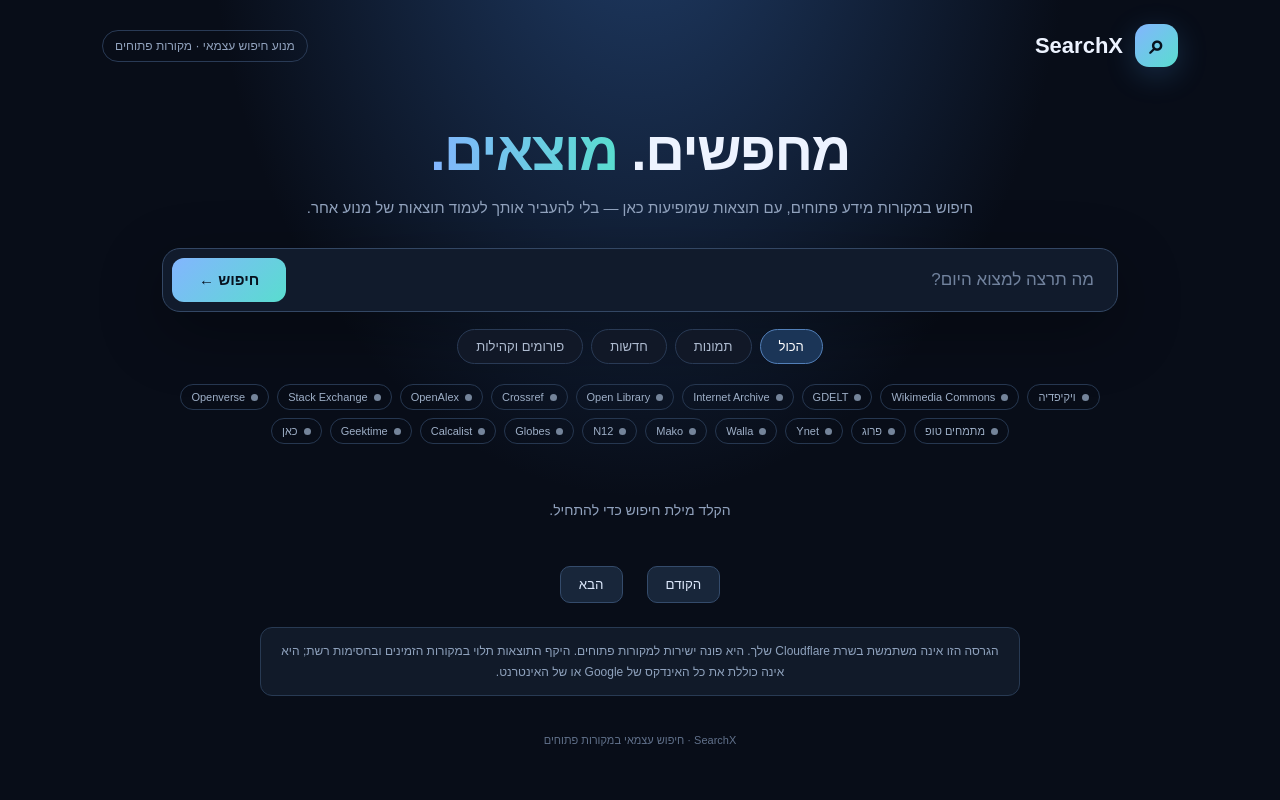
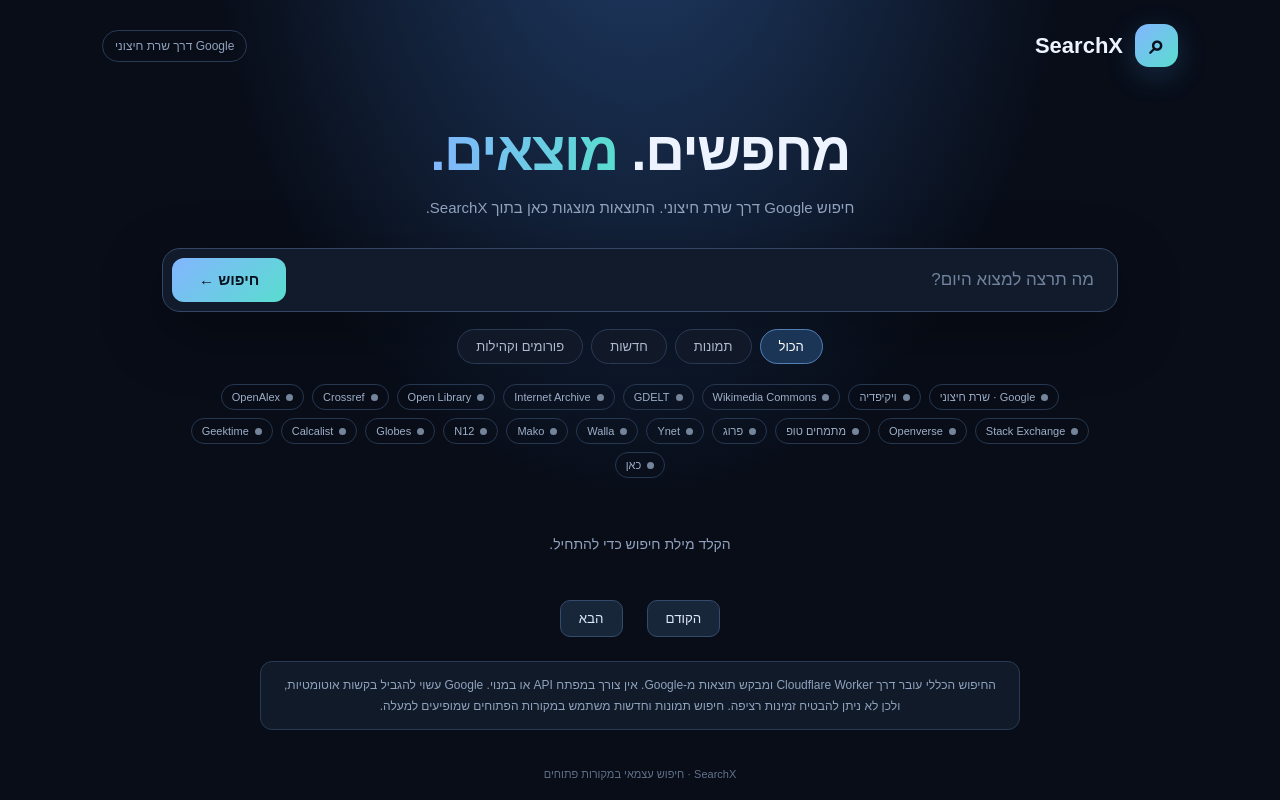
Before and after one commit to m0556737829-tech/SearchX, a plain HTML site: page site/index.html in a window 1280 px wide. Drawn offline with Linux system fonts and the light colour scheme.

Commit message:
Clarify Google proxy in SearchX interface

```diff
--- a/site/index.html
+++ b/site/index.html
@@ -17,16 +17,16 @@ main{max-width:1000px;margin:5vh auto 70px;padding:0 22px}.hero{text-align:cente
 @media(max-width:560px){header{padding:18px 16px}.status{display:none}main{margin-top:4vh;padding:0 14px}.searchbox{gap:4px}.searchbox input{font-size:15px;padding:10px}.searchbox button{padding:0 16px}.result{padding:15px}.result a.title{font-size:16px}.thumb{max-width:100px}}
 </style></head>
 <body>
-<header><div class="brand"><div class="logo">⌕</div>SearchX</div><div class="status">מנוע חיפוש עצמאי · מקורות פתוחים</div></header>
+<header><div class="brand"><div class="logo">⌕</div>SearchX</div><div class="status">Google דרך שרת חיצוני</div></header>
 <main>
-<section class="hero"><h1>מחפשים. <span>מוצאים.</span></h1><p>חיפוש במקורות מידע פתוחים, עם תוצאות שמופיעות כאן — בלי להעביר אותך לעמוד תוצאות של מנוע אחר.</p></section>
+<section class="hero"><h1>מחפשים. <span>מוצאים.</span></h1><p>חיפוש Google דרך שרת חיצוני. התוצאות מוצגות כאן בתוך SearchX.</p></section>
 <form class="searchbox" id="form"><input id="q" type="search" placeholder="מה תרצה למצוא היום?" autocomplete="off" required><button id="submit" type="submit">חיפוש ←</button></form>
 <nav class="filters" aria-label="סוג תוצאות"><button class="filter active" data-cat="general">הכול</button><button class="filter" data-cat="images">תמונות</button><button class="filter" data-cat="news">חדשות</button><button class="filter" data-cat="community">פורומים וקהילות</button></nav>
-<div class="sources" id="sources"><span class="source"><b></b>ויקיפדיה</span><span class="source"><b></b>Wikimedia Commons</span><span class="source"><b></b>GDELT</span><span class="source"><b></b>Internet Archive</span><span class="source"><b></b>Open Library</span><span class="source"><b></b>Crossref</span><span class="source"><b></b>OpenAlex</span><span class="source"><b></b>Stack Exchange</span><span class="source"><b></b>Openverse</span><span class="source"><b></b>מתמחים טופ</span><span class="source"><b></b>פרוג</span><span class="source"><b></b>Ynet</span><span class="source"><b></b>Walla</span><span class="source"><b></b>Mako</span><span class="source"><b></b>N12</span><span class="source"><b></b>Globes</span><span class="source"><b></b>Calcalist</span><span class="source"><b></b>Geektime</span><span class="source"><b></b>כאן</span></div>
+<div class="sources" id="sources"><span class="source"><b></b>Google · שרת חיצוני</span><span class="source"><b></b>ויקיפדיה</span><span class="source"><b></b>Wikimedia Commons</span><span class="source"><b></b>GDELT</span><span class="source"><b></b>Internet Archive</span><span class="source"><b></b>Open Library</span><span class="source"><b></b>Crossref</span><span class="source"><b></b>OpenAlex</span><span class="source"><b></b>Stack Exchange</span><span class="source"><b></b>Openverse</span><span class="source"><b></b>מתמחים טופ</span><span class="source"><b></b>פרוג</span><span class="source"><b></b>Ynet</span><span class="source"><b></b>Walla</span><span class="source"><b></b>Mako</span><span class="source"><b></b>N12</span><span class="source"><b></b>Globes</span><span class="source"><b></b>Calcalist</span><span class="source"><b></b>Geektime</span><span class="source"><b></b>כאן</span></div>
 <div class="history" id="history"></div><div id="message">הקלד מילת חיפוש כדי להתחיל.</div><section id="results"></section>
 <section id="viewer" class="viewer" hidden><div class="viewerbar"><strong id="viewerTitle">תצוגה פנימית</strong><div><button type="button" class="secondary" id="openExternal">פתח באתר המקורי ↗</button> <button type="button" class="secondary" id="closeViewer">חזרה לתוצאות ✕</button></div></div><iframe id="pageFrame" title="תצוגת אתר בתוך SearchX" referrerpolicy="no-referrer"></iframe><div class="viewerhint">אם האתר אינו מאפשר הצגה בתוך חלון מוטמע, ייתכן שיופיע מסך ריק. במקרה כזה אפשר לפתוח אותו באתר המקורי.</div></section>
 <div class="pager" id="pager" hidden><button id="prev">הקודם</button><span id="page"></span><button id="next">הבא</button></div>
-<div class="notice">הגרסה הזו אינה משתמשת בשרת Cloudflare שלך. היא פונה ישירות למקורות פתוחים. היקף התוצאות תלוי במקורות הזמינים ובחסימות רשת; היא אינה כוללת את כל האינדקס של Google או של האינטרנט.</div>
+<div class="notice">החיפוש הכללי עובר דרך Cloudflare Worker ומבקש תוצאות מ-Google. אין צורך במפתח API או במנוי. Google עשוי להגביל בקשות אוטומטיות, ולכן לא ניתן להבטיח זמינות רציפה. חיפוש תמונות וחדשות משתמש במקורות הפתוחים שמופיעים למעלה.</div>
 <div class="foot">SearchX · חיפוש עצמאי במקורות פתוחים</div>
 </main>
 <script>
```
